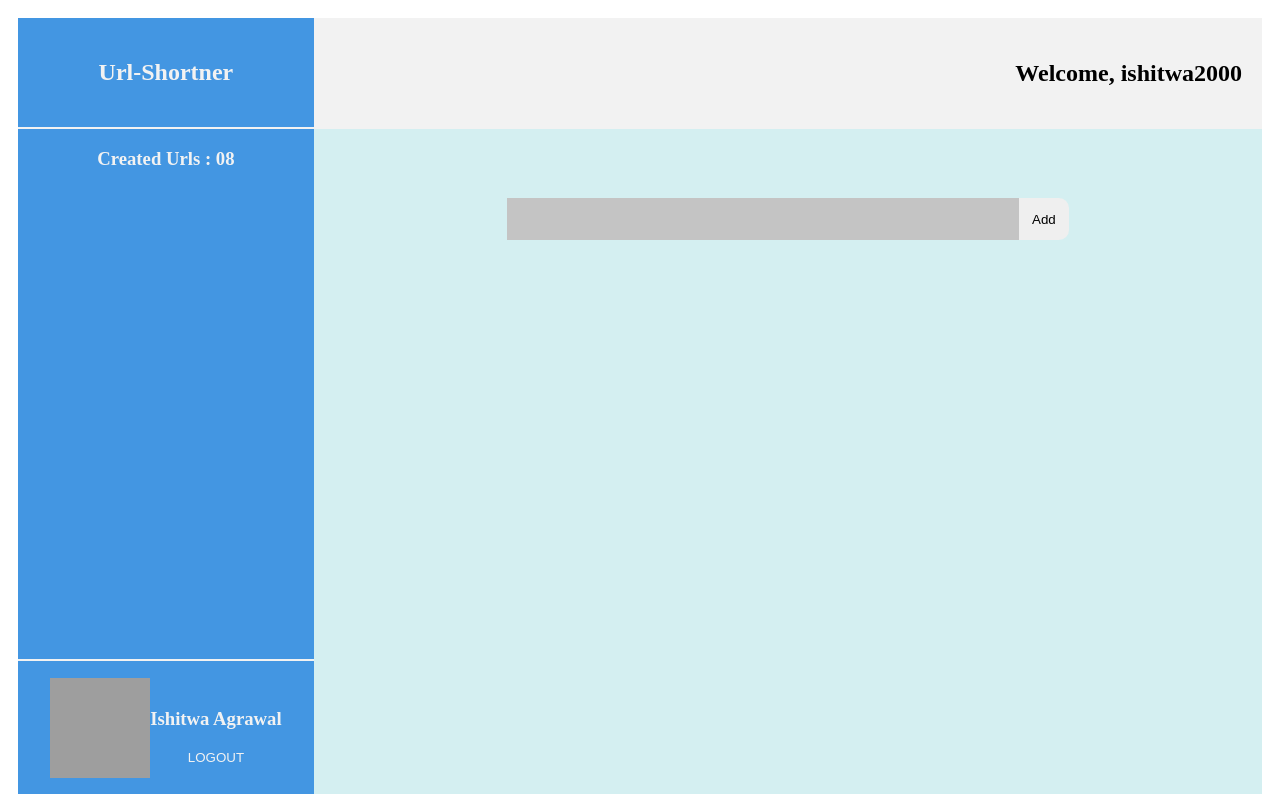
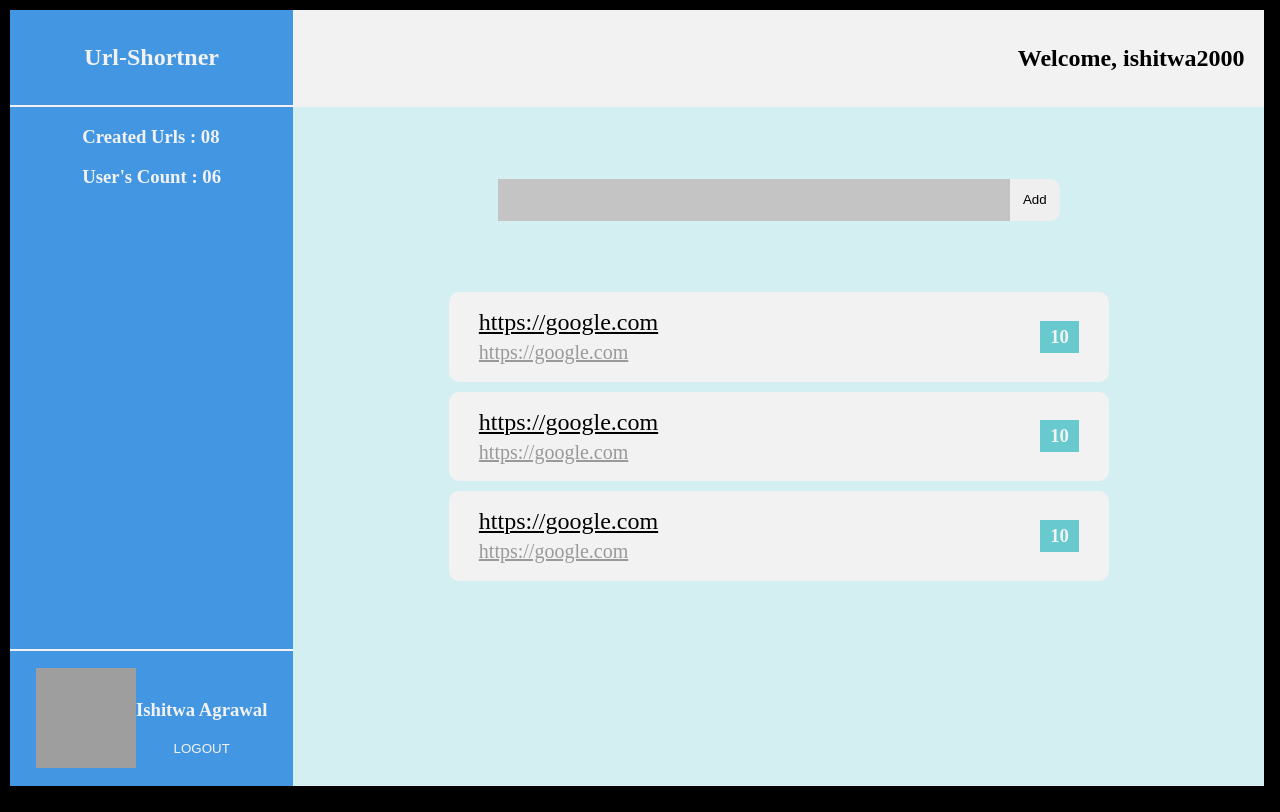
Before and after one commit to IshitwaAgrawal/Url-Shortner, a React app: page / in a window 1280 px wide. Built offline with nearby package versions, Linux system fonts and the light colour scheme; grey boxes are pictures that could not be loaded.

Commit message:
protoype completed

```diff
--- a/src/components/CreatedUrl.js
+++ b/src/components/CreatedUrl.js
@@ -2,7 +2,13 @@ import React from 'react';
 
 const CreatedUrl = () =>{
     return (
-        <div className="createdurl"></div>
+        <div className="createdurl">
+            <div className="createdurl__info">
+                <a className="createdurl__info__shortUrl" target="_blank" href="https://google.com">https://google.com</a>
+                <a className="createdurl__info__longUrl" target="_blank" href="https://google.com">https://google.com</a>
+            </div>
+            <h3 className="createdurl__clicks">10</h3>
+        </div>
     );
 };
 
--- a/src/components/CreatedUrls.js
+++ b/src/components/CreatedUrls.js
@@ -4,6 +4,7 @@ const CreatedUrls = () =>{
     return (
         <div className="createdUrls">
             <h3>Created Urls : 08</h3>
+            <h3>User's Count : 06</h3>
         </div>
     );
 };
--- a/src/style.css
+++ b/src/style.css
@@ -1,11 +1,20 @@
-body > #root > div {
+body,
+#root {
   margin: 0;
   padding: 0;
+  background-color: black;
+}
+body > #root > div {
   height: 97vh;
+  width: 98%;
   padding: 10px;
   margin: 0;
 }
 .homepage {
+  margin: 0;
+  padding: 0;
+  width: 100%;
+  height: 100%;
   display: grid;
   grid-template-areas:
     "a b b b b b b"
@@ -124,4 +133,36 @@ body > #root > div {
   flex: 0.8;
 }
 .createdurl {
+  background-color: #f2f2f2;
+  display: flex;
+  flex-direction: row;
+  justify-content: space-between;
+  align-items: center;
+  max-width: fit-content;
+  min-width: 40rem;
+  margin-bottom: 10px;
+  padding: 10px;
+  border-radius: 10px;
 }
+.createdurl__info {
+  display: flex;
+  flex-direction: column;
+  margin-left: 20px;
+}
+.createdurl__info__shortUrl {
+  font-size: 24px;
+  color: #000000;
+}
+.createdurl__info__longUrl {
+  font-size: 20px;
+  color: #999999;
+  margin-top: 5px;
+}
+.createdurl__clicks {
+  background-color: #68cacf;
+  color: #f2f2f2;
+  padding: 5px;
+  padding-left: 10px;
+  padding-right: 10px;
+  margin-right: 20px;
+}
```
